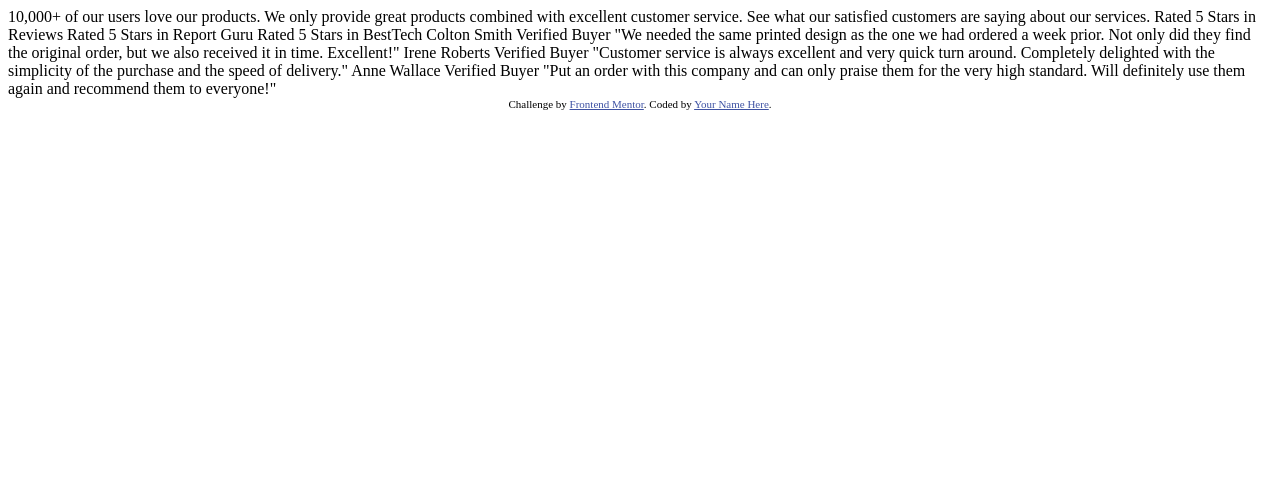
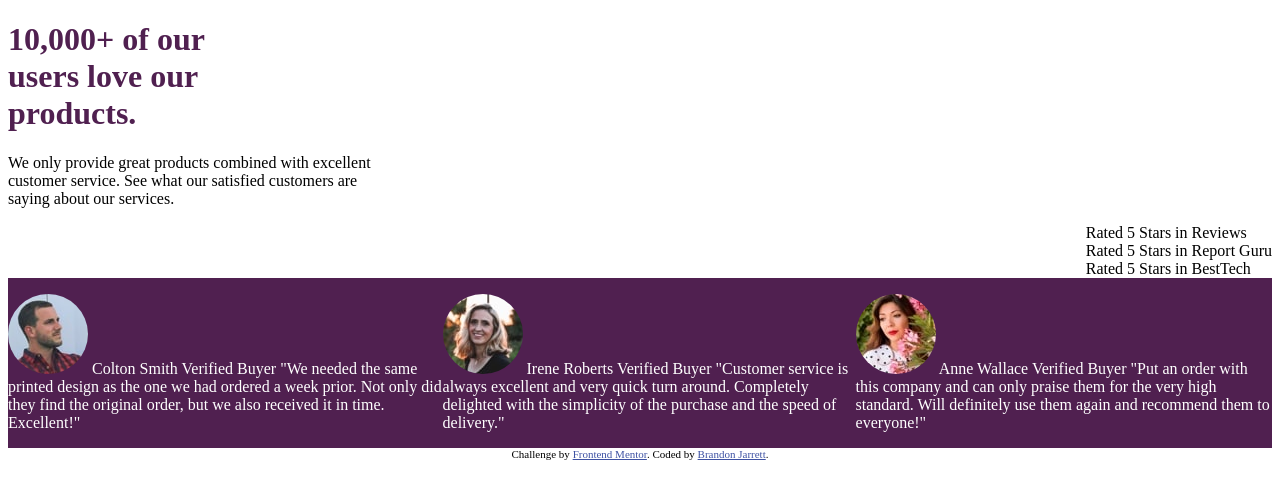
Before and after one commit to Bjarrett84/Social-Proof, a plain HTML site: page social-proof-section-master/index.html in a window 1280 px wide. Drawn offline with Linux system fonts and the light colour scheme.

Commit message:
index.html, style.css

```diff
--- a/social-proof-section-master/index.html
+++ b/social-proof-section-master/index.html
@@ -12,50 +12,59 @@
       href="./images/favicon-32x32.png"
     />
 
+    <link rel="stylesheet" href="style.css" />
+
     <title>Frontend Mentor | Social proof section</title>
 
     <!-- Feel free to remove these styles or customise in your own stylesheet 👍 -->
-    <style>
-      .attribution {
-        font-size: 11px;
-        text-align: center;
-      }
-      .attribution a {
-        color: hsl(228, 45%, 44%);
-      }
-    </style>
   </head>
   <body>
-    10,000+ of our users love our products.
+    <h1>
+      10,000+ of our <br />
+      users love our <br />
+      products.
+    </h1>
 
-    We only provide great products combined with excellent customer service.
-    See what our satisfied customers are saying about our services.
+    <p>
+      We only provide great products combined with excellent <br />
+      customer service. See what our satisfied customers are <br />
+      saying about our services.
+    </p>
 
-    Rated 5 Stars in Reviews
-    Rated 5 Stars in Report Guru
-    Rated 5 Stars in BestTech
+    <div class="ratings">
+      Rated 5 Stars in Reviews <br />
+      Rated 5 Stars in Report Guru <br />
+      Rated 5 Stars in BestTech
+    </div>
 
-    Colton Smith
-    Verified Buyer
-    "We needed the same printed design as the one we had ordered a week prior.
-    Not only did they find the original order, but we also received it in time.
-    Excellent!"
+    <div class="customer">
+      <p>
+        <img src="images/image-colton.jpg" alt="" />
+        Colton Smith Verified Buyer "We needed the same printed design as the
+        one we had ordered a week prior. Not only did they find the original
+        order, but we also received it in time. Excellent!"
+      </p>
 
-    Irene Roberts
-    Verified Buyer
-    "Customer service is always excellent and very quick turn around. Completely
-    delighted with the simplicity of the purchase and the speed of delivery."
+      <p>
+        <img src="images/image-irene.jpg" alt="" />
+        Irene Roberts Verified Buyer "Customer service is always excellent and
+        very quick turn around. Completely delighted with the simplicity of the
+        purchase and the speed of delivery."
+      </p>
 
-    Anne Wallace
-    Verified Buyer
-    "Put an order with this company and can only praise them for the very high
-    standard. Will definitely use them again and recommend them to everyone!"
+      <p>
+        <img src="images/image-anne.jpg" alt="" />
+        Anne Wallace Verified Buyer "Put an order with this company and can only
+        praise them for the very high standard. Will definitely use them again
+        and recommend them to everyone!"
+      </p>
+    </div>
 
     <div class="attribution">
       Challenge by
       <a href="https://www.frontendmentor.io?ref=challenge" target="_blank"
         >Frontend Mentor</a
-      >. Coded by <a href="#">Your Name Here</a>.
+      >. Coded by <a href="#">Brandon Jarrett</a>.
     </div>
   </body>
 </html>
--- /dev/null
+++ b/social-proof-section-master/style.css
@@ -0,0 +1,31 @@
+body {
+  box-sizing: border-box;
+}
+
+h1 {
+  color: hsl(300, 43%, 22%);
+}
+
+.attribution {
+  font-size: 11px;
+  text-align: center;
+}
+.attribution a {
+  color: hsl(228, 45%, 44%);
+}
+
+.customer {
+  display: flex;
+  justify-content: space-between;
+  background-color: hsl(300, 43%, 22%);
+  color: white;
+}
+
+.ratings {
+  display: flex;
+  justify-content: flex-end;
+}
+
+img {
+  border-radius: 50%;
+}
```
